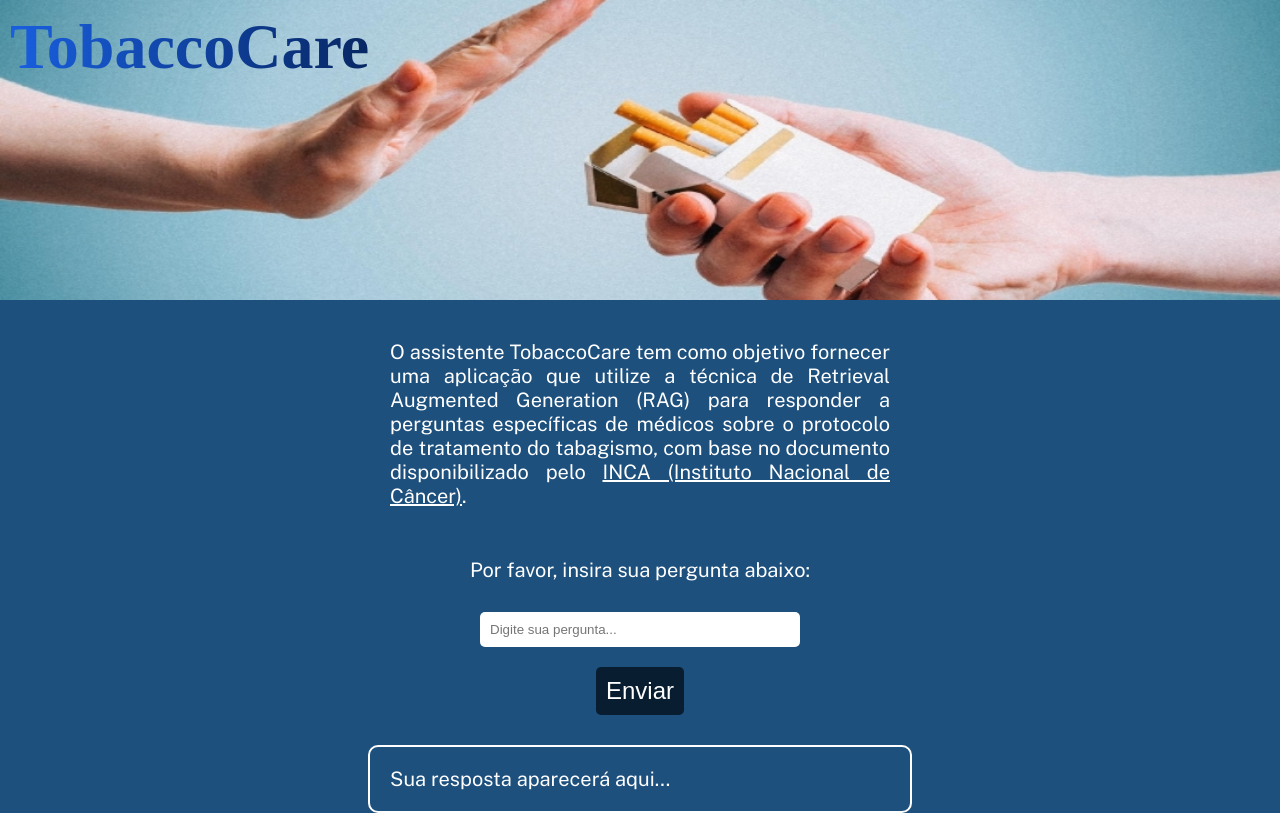
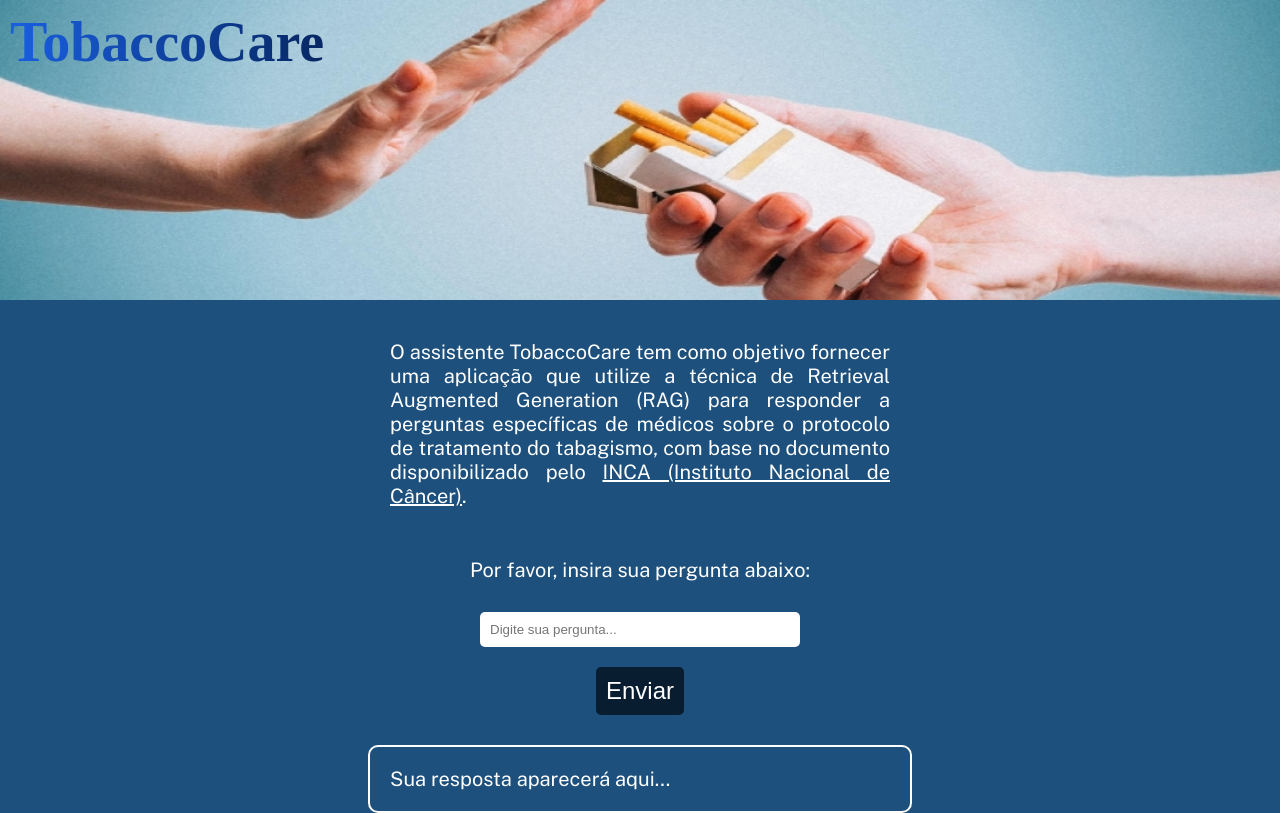
Before and after one commit to victoresende19/TobaccoCare, a React (Create React App) app in the folder app/: page / in a window 1280 px wide. Built offline with nearby package versions, Linux system fonts and the light colour scheme; the HTML template or start-up script is replaced by a standard one; a web font is replaced by a local one.

Commit message:
Atualizar o App.css

```diff
--- a/app/src/App.css
+++ b/app/src/App.css
@@ -48,7 +48,7 @@ img {
   position: absolute;
   top: 10px;
   left: 10px;
-  font-size: 64px;
+  font-size: 56px;
   color: white;
   font-weight: bold;
   background: linear-gradient(to right, #195fe0, #072763);
```
